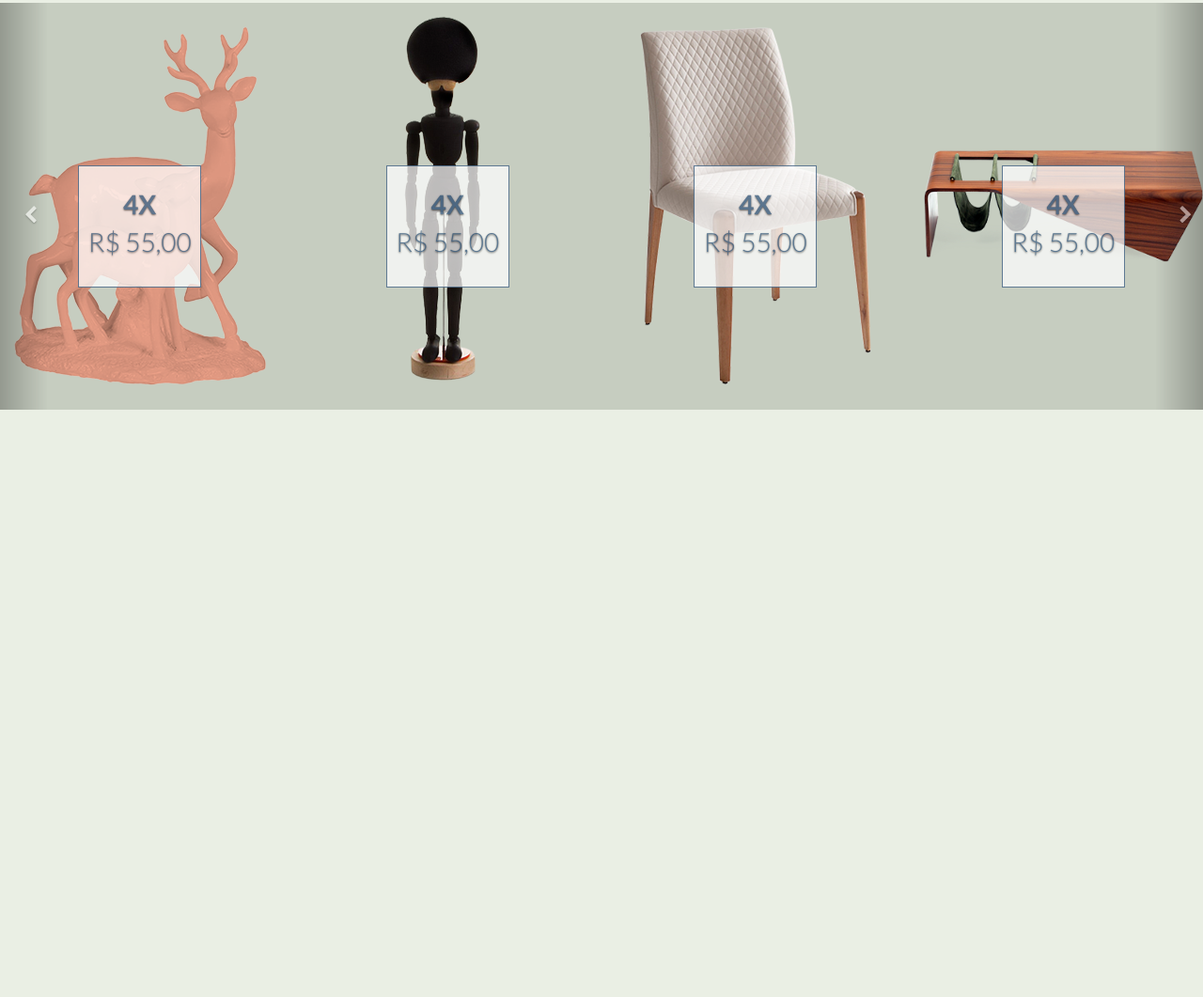
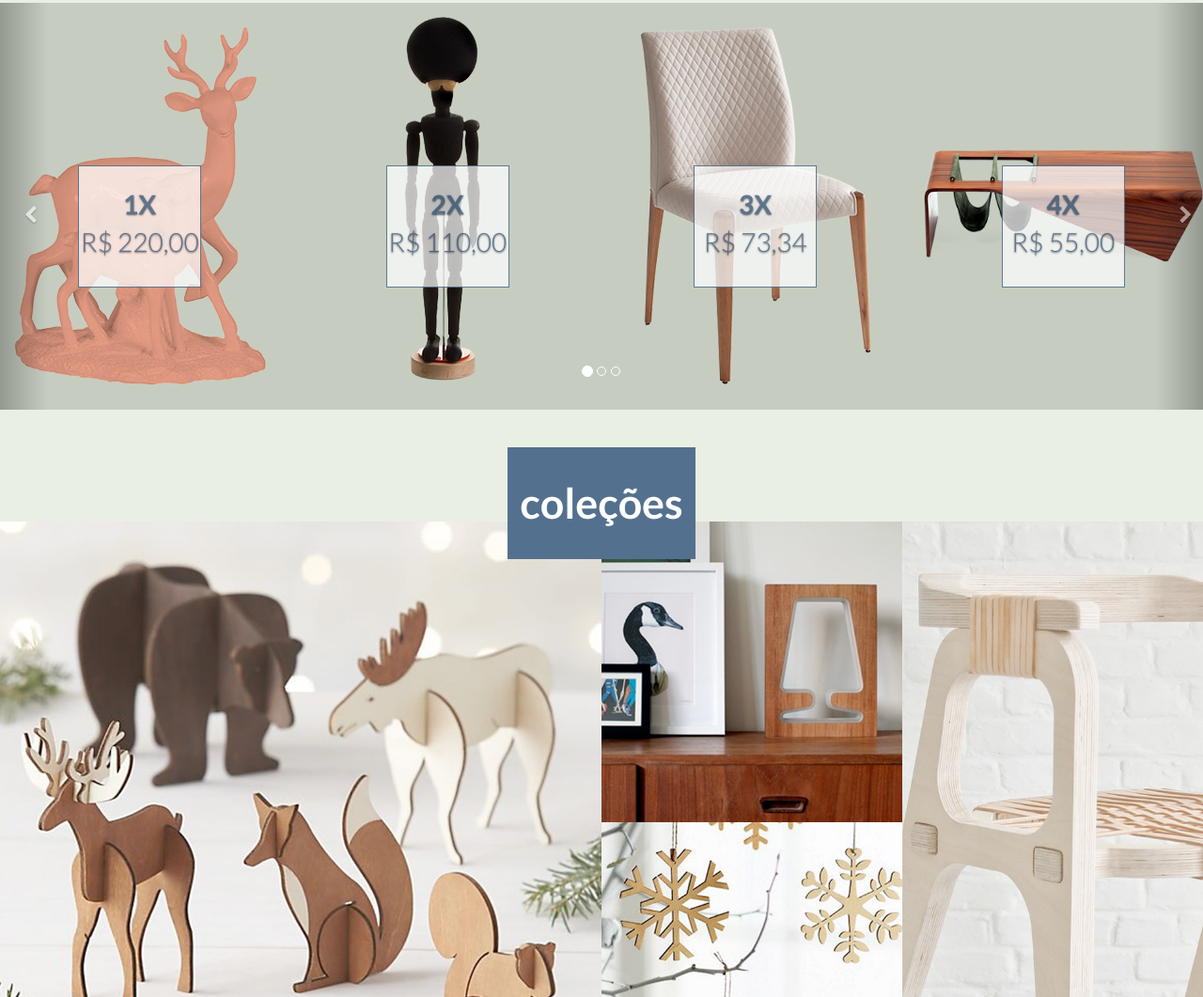
Before and after one commit to leandrodma/Dro, a website: page app/index.html in a window 1280 px wide. Shown: the part 1131-2192 px from the top of the page at 94% size. Before the commit the page ends 1567 px from the top, so only its background shows below. Drawn offline with nearby package versions, Linux system fonts and the light colour scheme; files that its build step writes are made by us from their sources.

Commit message:
Include collection mosaic

```diff
--- a/app/index.html
+++ b/app/index.html
@@ -137,8 +137,8 @@
                   <a href="#">
                     <img src="public/images/produtos/produto-cervo.png" class="img-responsive">
                     <div class="carousel-caption">
-                      <b>4X</b>
-                      <p>R$ 55,00</p>
+                      <b>1X</b>
+                      <p>R$ 220,00</p>
                     </div>
                   </a>
                 </div>
@@ -149,8 +149,8 @@
                   <a href="#">
                     <img src="public/images/produtos/produto-boneco.png" class="img-responsive">
                     <div class="carousel-caption">
-                      <b>4X</b>
-                      <p>R$ 55,00</p>
+                      <b>2X</b>
+                      <p>R$ 110,00</p>
                     </div>
                   </a>
 
@@ -162,8 +162,8 @@
                   <a href="#">
                     <img src="public/images/produtos/produto-cadeira.png" class="img-responsive">
                     <div class="carousel-caption">
-                      <b>4X</b>
-                      <p>R$ 55,00</p>
+                      <b>3X</b>
+                      <p>R$ 73,34</p>
                     </div>
                   </a>
                 </div>
@@ -180,8 +180,13 @@
                   </a>
                 </div>
               </div>
-
+              <!-- Indicators -->
             </div>
+            <ol class="carousel-indicators">
+              <li data-target="#destaques-carousel" data-slide-to="0" class="active"></li>
+              <li data-target="#destaques-carousel" data-slide-to="1"></li>
+              <li data-target="#destaques-carousel" data-slide-to="2"></li>
+            </ol>
 
             <!-- Controls -->
             <a class="left carousel-control" href="#destaques-carousel" role="button" data-slide="prev">
@@ -194,7 +199,40 @@
             </a>
           </div>
       </section>
+      <section id="colecoes" class="container-fluid">
+        <div class="title"><h1>coleções</h1></div>
+        <div class="row">
+          <div class="col-sm-12 col-lg-6">
+            <img src="public/images/colecoes/1.jpg" alt="Coleção 1" class="img-responsive">
+          </div>
+          <div class="col-sm-12 col-lg-3">
+            <div class="pull-left">
+              <img src="public/images/colecoes/3.jpg" alt="Coleção 3" class="img-responsive">
+            </div>
+            <div class="pull-left">
+              <img src="public/images/colecoes/4.jpg" alt="Coleção 2" class="img-responsive">
+            </div>
+          </div>
+          <div class="col-sm-12 col-lg-3">
+            <img src="public/images/colecoes/2.jpg" alt="Coleção 2" class="img-responsive">
+          </div>
+        </div>
+        <div class="row">
+          <div class="col-sm-12 col-md-3">
+            <img src="public/images/colecoes/5.jpg" alt="Coleção 2" class="img-responsive">
+          </div>
+          <div class="col-sm-12 col-md-3">
+            <img src="public/images/colecoes/6.jpg" alt="Coleção 2" class="img-responsive">
+          </div>
+          <div class="col-sm-12 col-md-3">
+            <img src="public/images/colecoes/7.jpg" alt="Coleção 2" class="img-responsive">
+          </div>
+          <div class="col-sm-12 col-md-3">
+            <img src="public/images/colecoes/8.jpg" alt="Coleção 2" class="img-responsive">
+          </div>
+        </div>
 
+      </section>
     </main>
 
 </body>
--- a/app/src/scss/home.scss
+++ b/app/src/scss/home.scss
@@ -102,16 +102,13 @@ main#home{
       .item{
 
         div.col-xs-3{
-
           display: -webkit-flex;
           display:         flex;
-
           -webkit-align-items: center;
                   align-items: center;
 
           -webkit-justify-content: center;
                   justify-content: center;
-
 
           background: $grey;
           height: 433px;
@@ -127,4 +124,29 @@ main#home{
       }
     }
   } //./destaques
+
+  section#colecoes{
+    .title{
+      text-align: center;
+      padding: 5px 0;
+      width: 200px;
+      background-color: $blue;
+      margin: 0 auto;
+      position: relative;
+      z-index: 2;
+      top: 40px;
+
+      h1{
+        font-size: 3.2em;
+        font-weight: bold;
+      }
+    }
+    .row{
+      div{
+        @include no-padding;
+      }
+    }
+
+  }
+
 }
```
Also changed, not shown: app/public/images/colecoes/1.jpg (added), app/public/images/colecoes/2.jpg (added), app/public/images/colecoes/3.jpg (added), app/public/images/colecoes/4.jpg (added), app/public/images/colecoes/5.jpg (added), app/public/images/colecoes/6.jpg (added), app/public/images/colecoes/7.jpg (added), app/public/images/colecoes/8.jpg (added).
